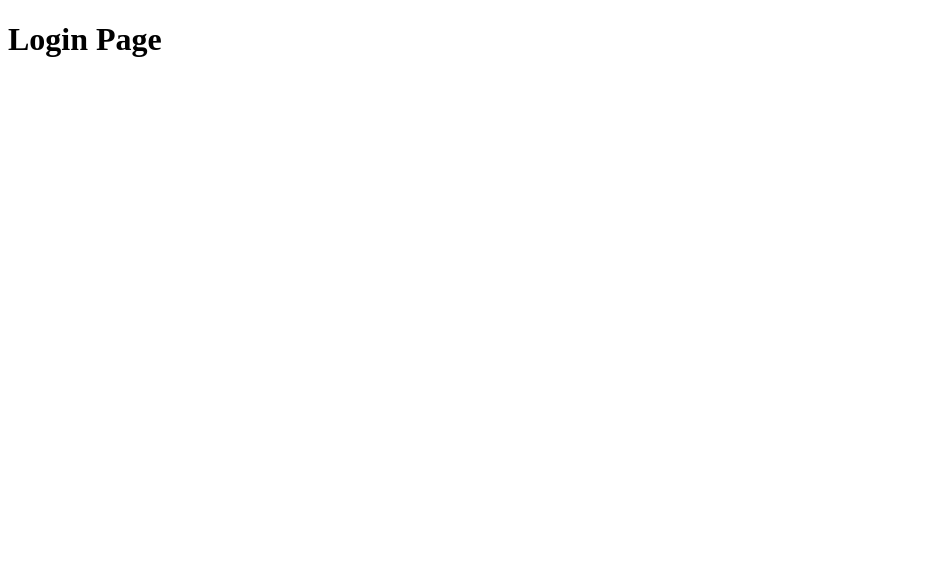
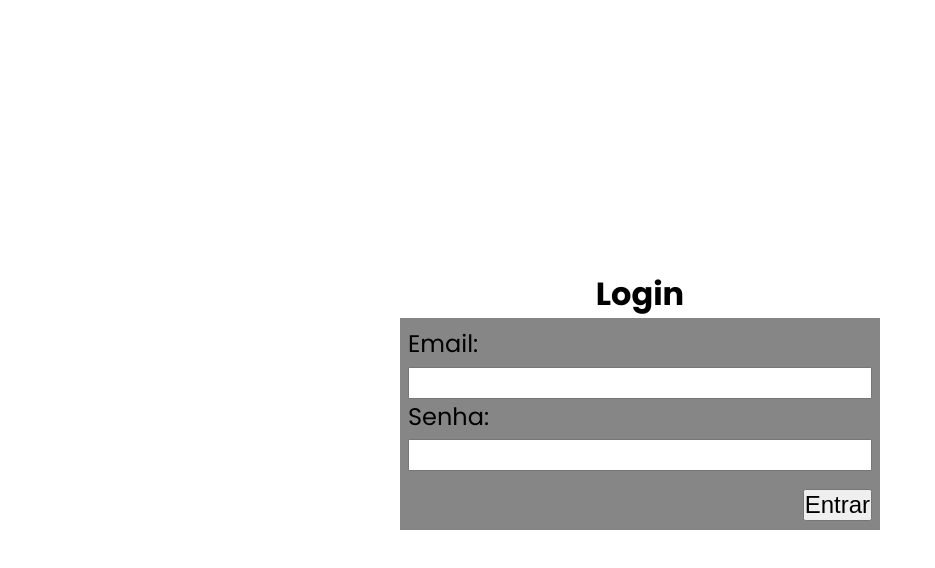
Before and after one commit to Warleyaf/crud-front-end, a React (Vite) app: page /login in a window 1280 px wide. Shown: the top 568 px of the page, without its empty margins (0-935 px from the left). Built offline with nearby package versions, Linux system fonts and the light colour scheme.

Commit message:
Subindo a estilização do Login

```diff
--- a/index.html
+++ b/index.html
@@ -2,6 +2,11 @@
 <html lang="pt-br">
   <head>
     <meta charset="UTF-8" />
+
+    <link rel="preconnect" href="https://fonts.googleapis.com">
+    <link rel="preconnect" href="https://fonts.gstatic.com" crossorigin>
+    <link href="https://fonts.googleapis.com/css2?family=Poppins:wght@400;700&display=swap" rel="stylesheet">
+
     <link rel="icon" type="image/svg+xml" href="/src/favicon.svg" />
     <meta name="viewport" content="width=device-width, initial-scale=1.0" />
     <title>Crud-fron-end</title>
--- /dev/null
+++ b/src/index.css
@@ -0,0 +1,9 @@
+* {
+   box-sizing: border-box;
+   margin: 0;
+   padding: 0;
+}
+
+body {
+   font-family: 'Poppins', sans-serif;
+}
--- a/src/main.jsx
+++ b/src/main.jsx
@@ -1,6 +1,7 @@
 import React from 'react'
 import ReactDOM from 'react-dom/client'
 import App from './App'
+import './index.css'
 
 ReactDOM.createRoot(document.getElementById('root')).render(
   <React.StrictMode>
--- /dev/null
+++ b/src/pages/LoginPage/LoginPage.css
@@ -0,0 +1,35 @@
+#login {
+   display: flex;
+   flex-direction: column;
+   align-items: center;
+   justify-content: center;
+   min-height: 100vh;
+   padding: 0 2rem;
+}
+
+#login .form {
+   font-size: 1.5rem;
+   background-color: #868686;
+   width: 100%;
+   max-width: 480px;
+   padding: 0.5rem;
+}
+
+#login .field label {
+   display: block;
+}
+
+#login .field input {
+   height: 2rem;
+   width: 100%;
+}
+
+#login .actions {
+   text-align: right;
+   margin-top: 1rem;
+
+}
+
+#login .actions button {
+   font-size: 1.5rem;
+}
--- a/src/pages/LoginPage/LoginPage.jsx
+++ b/src/pages/LoginPage/LoginPage.jsx
@@ -1,7 +1,31 @@
 import React from "react";
 
+import './LoginPage.css';
+
 export function LoginPage() {
+
+   const handleLogin = () => {
+      console.log('Clicando em login')
+   }
+
    return(
-      <h1>Login Page</h1>
+      <div id="login">
+         <div className="title"><h1>Login</h1></div>
+         <div className="form">
+            <div className="field">
+               <label htmlFor="email">Email:</label>
+               <input type="email" name="email" id="email" />
+            </div>
+
+            <div className="field">
+               <label htmlFor="password">Senha:</label>
+               <input type="password" name="password" id="password" />
+            </div>
+
+            <div className="actions">
+               <button onClick={handleLogin}>Entrar</button>
+            </div>
+         </div>
+      </div>
    )
 }
```
